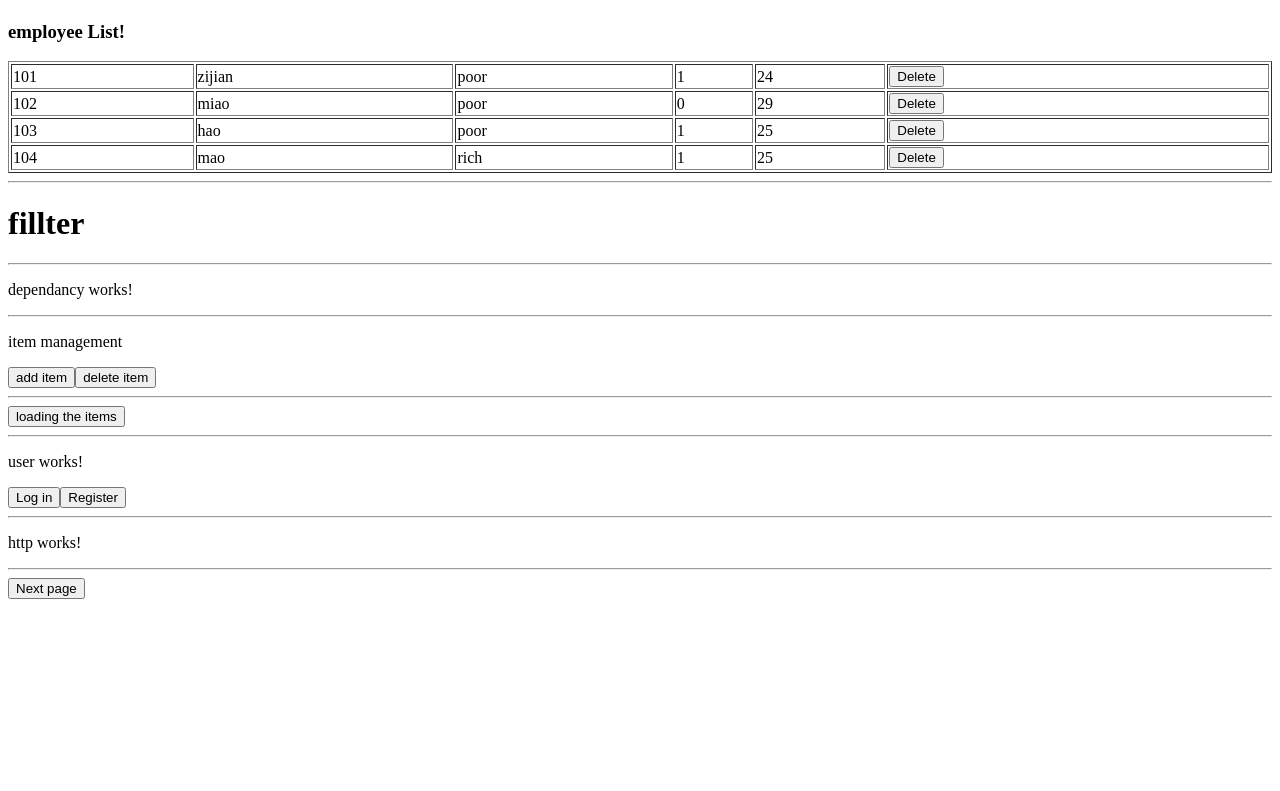
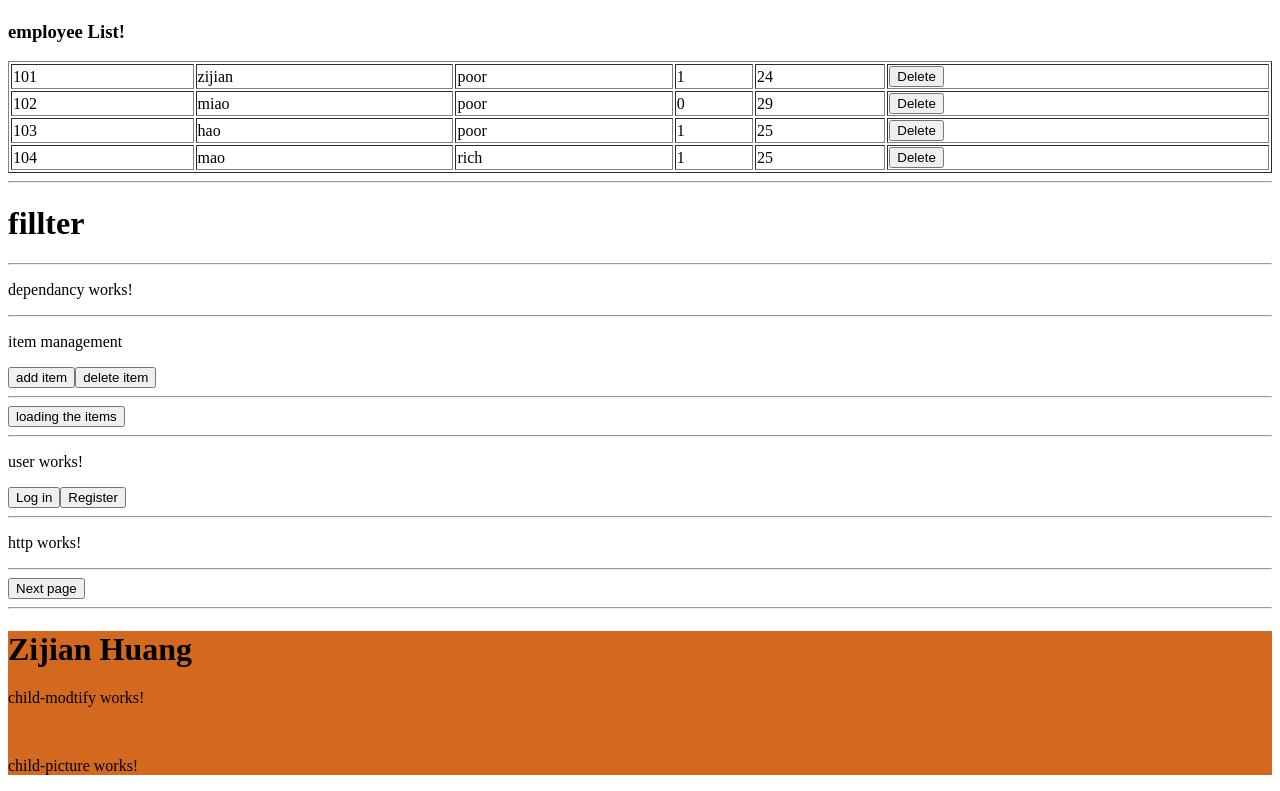
Before and after one commit to ZijianHuang98/Angualr, an Angular app: page / in a window 1280 px wide. Shown: the part 383-1174 px from the top of the page. Before the commit the page ends 990 px from the top, so only its background shows below. Built offline with nearby package versions, Linux system fonts and the light colour scheme.

Commit message:
child to parent or parent to child passing

```diff
--- a/src/app/app.component.html
+++ b/src/app/app.component.html
@@ -9,3 +9,5 @@
 <hr>
 <app-http>
 </app-http>
+<hr/>
+<app-parent-blog></app-parent-blog>
--- /dev/null
+++ b/src/app/child-modtify/child-modtify.component.html
@@ -0,0 +1 @@
+<p>child-modtify works!</p>
--- /dev/null
+++ b/src/app/child-modtify/child-modtify.component.ts
@@ -0,0 +1,15 @@
+import { Component, OnInit } from '@angular/core';
+
+@Component({
+  selector: 'app-child-modtify',
+  templateUrl: './child-modtify.component.html',
+  styleUrls: ['./child-modtify.component.css']
+})
+export class ChildModtifyComponent implements OnInit {
+
+  constructor() { }
+
+  ngOnInit(): void {
+  }
+
+}
--- /dev/null
+++ b/src/app/child-picture/child-picture.component.html
@@ -0,0 +1 @@
+<p>child-picture works!</p>
--- /dev/null
+++ b/src/app/child-picture/child-picture.component.ts
@@ -0,0 +1,15 @@
+import { Component, OnInit } from '@angular/core';
+
+@Component({
+  selector: 'app-child-picture',
+  templateUrl: './child-picture.component.html',
+  styleUrls: ['./child-picture.component.css']
+})
+export class ChildPictureComponent implements OnInit {
+
+  constructor() { }
+
+  ngOnInit(): void {
+  }
+
+}
--- /dev/null
+++ b/src/app/parent-blog/parent-blog.component.html
@@ -0,0 +1,6 @@
+<div style = " background-color: chocolate;">
+<h1>Zijian Huang</h1>
+<app-child-modtify></app-child-modtify>
+<br/>
+<app-child-picture></app-child-picture>
+</div>
--- /dev/null
+++ b/src/app/parent-blog/parent-blog.component.ts
@@ -0,0 +1,15 @@
+import { Component, OnInit } from '@angular/core';
+
+@Component({
+  selector: 'app-parent-blog',
+  templateUrl: './parent-blog.component.html',
+  styleUrls: ['./parent-blog.component.css']
+})
+export class ParentBlogComponent implements OnInit {
+
+  constructor() { }
+
+  ngOnInit(): void {
+  }
+
+}
```
Also changed, not shown: src/app/app.module.ts (+7 -1 lines), src/app/child-modtify/child-modtify.component.css (added), src/app/child-picture/child-picture.component.css (added), src/app/parent-blog/parent-blog.component.css (added), 2 other files (tests, documents, lock files or other folders).
